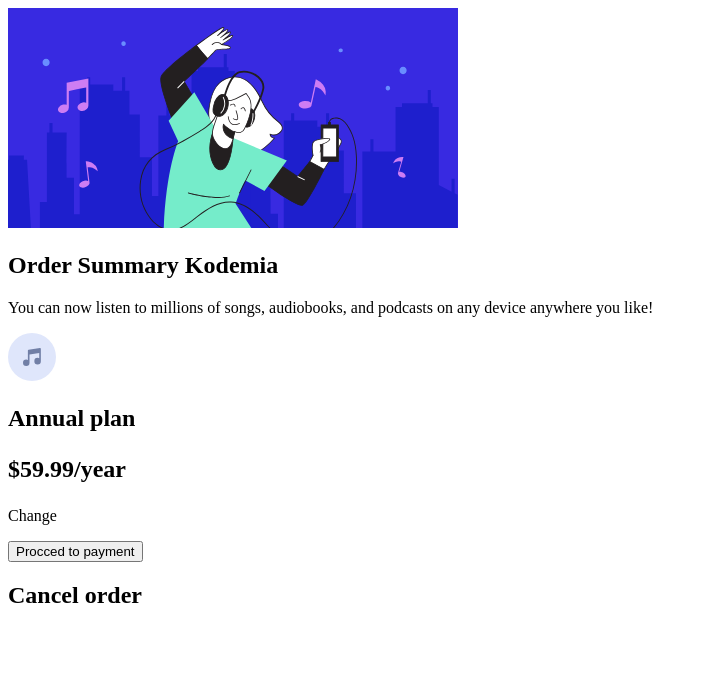
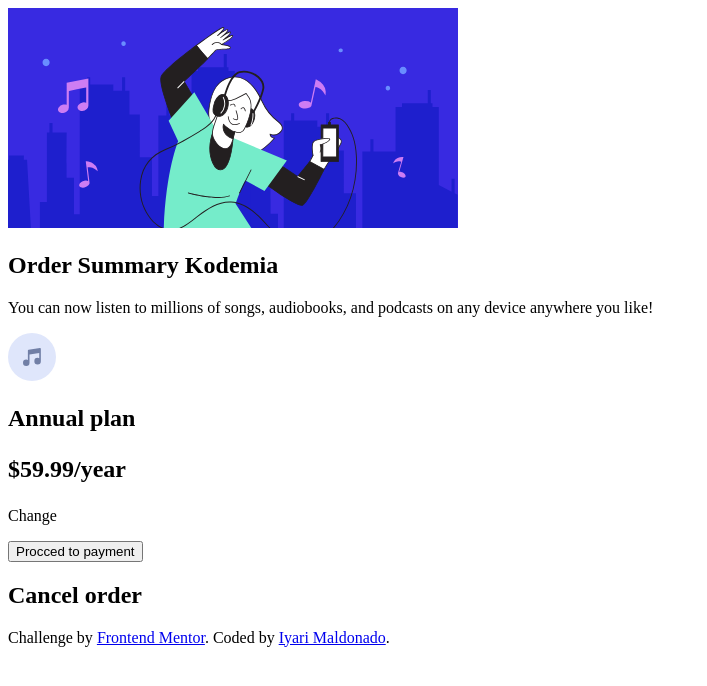
Before and after one commit to MaestroMiyagi/Kodemia-Order-Summary-24JS, a plain HTML site: page index.html in a window 1280 px wide. Shown: the whole page, without its empty margins (0-707 px from the left). Drawn offline with Linux system fonts and the light colour scheme; files that its build step writes are made by us from their sources.

Commit message:
Update index.html

```diff
--- a/index.html
+++ b/index.html
@@ -29,8 +29,13 @@
         <section id="confirm"></section>
         <button>Procced to payment</button>
         <h2>Cancel order</h2>
-
     </main>
+    <footer>
+        <div class="attribution">
+            Challenge by <a href="https://www.frontendmentor.io?ref=challenge" target="_blank">Frontend Mentor</a>.
+            Coded by <a href="https://github.com/MaestroMiyagi">Iyari Maldonado</a>.
+        </div>
+    </footer>
 </body>
 
 </html>
```
